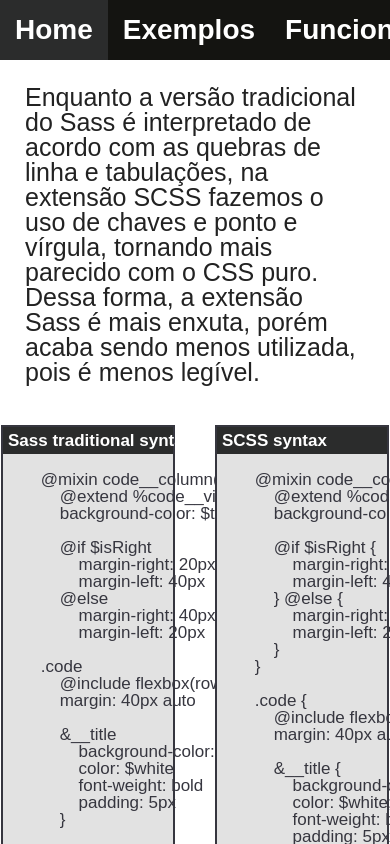
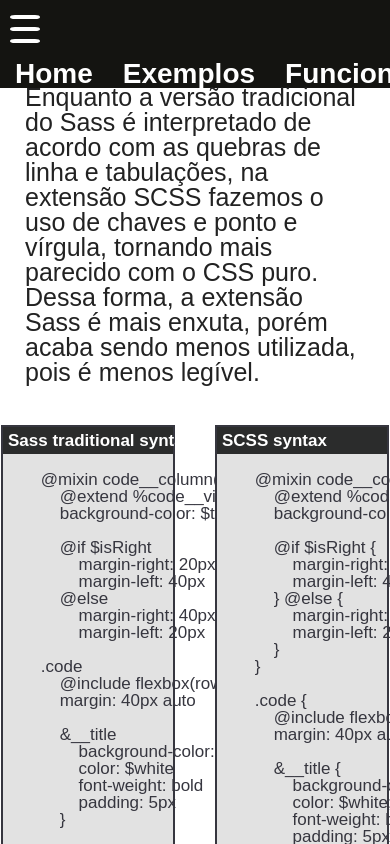
Before and after one commit to marcelapereirads/sass-features, a React (Create React App) app: page /exemplos in a window 390 px wide. Shown: the top 844 px of the page. Built offline with nearby package versions, Linux system fonts and the light colour scheme.

Commit message:
Add svg for hamburger menu

```diff
--- a/src/App.css
+++ b/src/App.css
@@ -1,10 +1,48 @@
 @import url(./reset.css);
+.header, .large-button {
+  background-color: #141411;
+  font-size: 28px;
+  font-weight: bold; }
+
+.menu__item:hover, .large-button:hover {
+  background-color: #2b2c2c; }
+
+.row {
+  display: flex;
+  flex-direction: row;
+  align-items: center;
+  justify-content: center;
+  margin: 40px;
+  padding: 15px; }
+  .row .col30 {
+    width: 30%; }
+  .row .col70 {
+    display: flex;
+    flex-direction: column;
+    align-items: center;
+    justify-content: center;
+    justify-content: center;
+    width: 70%; }
+
 .header {
   height: 60px; }
+
+@media (min-width: 720px) {
+  .header__hamburger {
+    display: none; }
   .header__menu {
     height: 100%;
-    display: flex; }
-
+    display: flex; } }
+@media (max-width: 720px) {
+  .header__hamburger {
+    width: 100%;
+    height: 100%;
+    display: flex;
+    justify-content: flex-start;
+    align-items: center;
+    padding-left: 10px; }
+  .header__menu {
+    background-color: #141411; } }
 .header, .large-button {
   background-color: #141411;
   font-size: 28px;
--- /dev/null
+++ b/src/components/Header/HamburgerMenuIcon.js
@@ -0,0 +1,16 @@
+import React, { Component } from "react";
+
+class HamburgerMenuIcon extends Component {
+    render() {
+
+        return (
+            <svg width="30" height="30" xmlns="http://www.w3.org/2000/svg">
+                <rect width="30" height="4" rx="5" fill="#fff" />
+                <rect width="30" height="4" rx="5" y="12" fill="#fff" />
+                <rect width="30" height="4" rx="5" y="24" fill="#fff" />
+            </svg>
+        )
+    }
+}
+
+export default HamburgerMenuIcon;
--- a/src/components/Header/Header.js
+++ b/src/components/Header/Header.js
@@ -1,13 +1,18 @@
 import React, { Component } from "react";
 
 import MenuList from "./MenuList/MenuList";
+import HamburgerMenuIcon from './HamburgerMenuIcon';
 
 class Header extends Component {
+
     render() {
 
         return (
             <header className="header">
-                <nav className="header__menu">
+                <div className="header__hamburger" >
+                    <HamburgerMenuIcon />
+                </div>
+                <nav className="header__menu" >
                     <MenuList />
                 </nav>
             </header>
--- a/src/components/Header/Header.scss
+++ b/src/components/Header/Header.scss
@@ -1,9 +1,37 @@
+@import "../../utils.scss";
+
 .header {
     @extend %btn;
     height: 60px;
 
-    &__menu {
-        height: 100%;
-        display: flex;
+}
+
+@media (min-width: $mobile-width) {
+    .header {
+        &__hamburger {
+            display: none;
+        }
+
+        &__menu {
+            height: 100%;
+            display: flex;
+        }
     }
 }
+
+@media (max-width: $mobile-width) {
+    .header {
+        &__hamburger {
+            width: 100%;
+            height: 100%;
+            display: flex;
+            justify-content: flex-start;
+            align-items: center;
+            padding-left: 10px;
+        }
+
+        &__menu {
+            background-color: $primary-color;
+        }
+    }
+}
--- a/src/screens/Features/Features.scss
+++ b/src/screens/Features/Features.scss
@@ -16,12 +16,12 @@
         padding: $default-padding;
         border: solid $secondary-color;
 
-        @media (min-width: 720px) {
+        @media (min-width: $mobile-width) {
             margin: 2%;
             width: $default-width;
         }
 
-        @media (max-width: 720px) {
+        @media (max-width: $mobile-width) {
             width: 80%;
             margin: 20px auto;
         }
--- a/src/utils.scss
+++ b/src/utils.scss
@@ -7,6 +7,7 @@
 $tertiary-color: #e2e2e2;
 $white: #fff;
 $hover-color: #2b2c2c;
+$mobile-width: 720px;
 
 ////////////////////////////////////////////////////////////////////////////
 // Estilos que poderão ser herdados por outros componentes (placeholders) //
```
